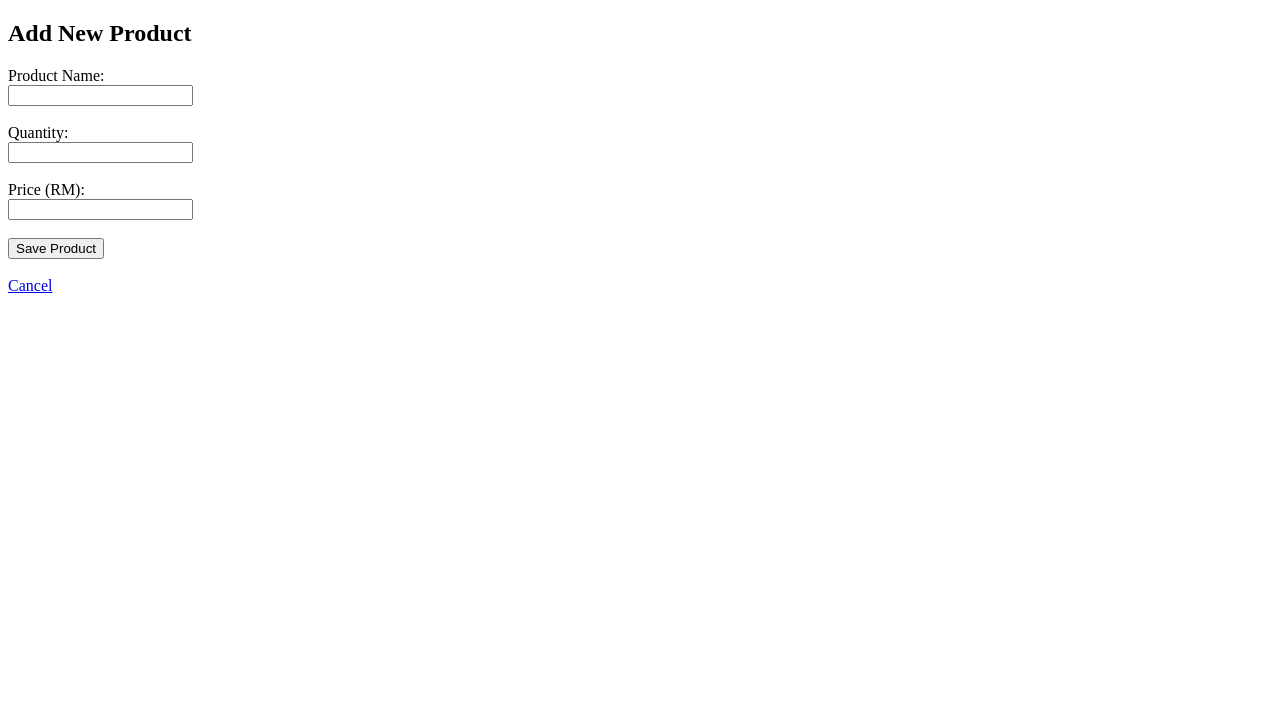
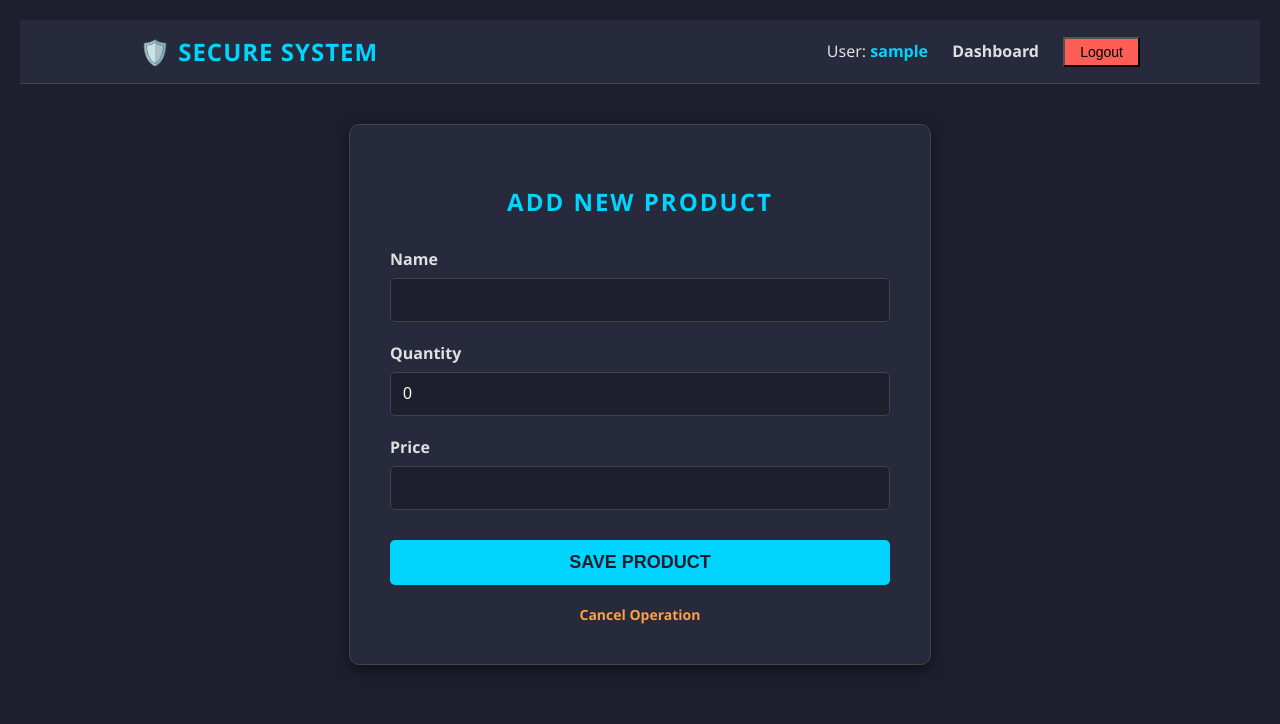
Before and after one commit to uzairblip/secure_project123, a Django app: page /inventory/add/ in a window 1280 px wide. Shown: the top 724 px of the page. Run offline with Django 5.2, Linux system fonts and the light colour scheme; the visitor is signed in with stand-in values (Sample User, id 1).

Commit message:
Fixed add product form and styles

```diff
--- /dev/null
+++ b/inventory/forms.py
@@ -0,0 +1,8 @@
+from django import forms
+from .models import Product
+
+class ProductForm(forms.ModelForm):
+    class Meta:
+        model = Product
+        fields = ['name', 'quantity', 'price']
+        # This tells Django: "Build a form automatically based on these 3 database columns"
--- a/inventory/templates/inventory/add_product.html
+++ b/inventory/templates/inventory/add_product.html
@@ -1,24 +1,29 @@
-<!DOCTYPE html>
-<html>
-<head>
-    <title>Add Product</title>
-</head>
-<body>
+{% extends 'base.html' %}
+
+{% block content %}
+<div class="form-container">
     <h2>Add New Product</h2>
+
     <form method="post">
         {% csrf_token %}
-        <label>Product Name:</label><br>
-        <input type="text" name="name" required><br><br>
 
-        <label>Quantity:</label><br>
-        <input type="number" name="quantity" required><br><br>
+        {% for field in form %}
+        <div class="form-group">
+            <label for="{{ field.id_for_label }}">{{ field.label }}</label>
 
-        <label>Price (RM):</label><br>
-        <input type="number" step="0.01" name="price" required><br><br>
+            {{ field }}
 
-        <button type="submit">Save Product</button>
+            {% if field.errors %}
+                <div style="color: #ff6b6b; font-size: 13px; margin-top: 5px;">
+                    ⚠️ {{ field.errors.0 }}
+                </div>
+            {% endif %}
+        </div>
+        {% endfor %}
+
+        <button type="submit" class="btn-save">SAVE PRODUCT</button>
     </form>
-    <br>
-    <a href="{% url 'inventory_list' %}">Cancel</a>
-</body>
-</html>
+
+    <a href="{% url 'dashboard' %}" class="cancel-link">Cancel Operation</a>
+</div>
+{% endblock %}
--- a/inventory/views.py
+++ b/inventory/views.py
@@ -1,6 +1,7 @@
 from django.shortcuts import render, redirect
 from django.contrib.auth.decorators import login_required, user_passes_test
 from .models import Product
+from .forms import ProductForm  # <--- IMPORT THE NEW FORM HERE
 
 # Security Check: Is the user an Admin (Superuser)?
 def is_admin(user):
@@ -8,24 +9,24 @@ def is_admin(user):
 
 @login_required
 def inventory_list(request):
-    # Everyone can VIEW the list
     products = Product.objects.all()
     return render(request, 'inventory/inventory_list.html', {'products': products})
 
 @login_required
-@user_passes_test(is_admin)  # <--- THIS IS THE NEW SECURITY LOCK
+@user_passes_test(is_admin)
 def add_product(request):
+    # 1. If the user clicked "Save" (POST request)
     if request.method == 'POST':
-        name = request.POST.get('name')
-        quantity = request.POST.get('quantity')
-        price = request.POST.get('price')
+        form = ProductForm(request.POST) # Fill the form with their data
+        if form.is_valid():
+            product = form.save(commit=False) # Pause saving to add the user
+            product.created_by = request.user # Add the logged-in user
+            product.save() # Now save to DB
+            return redirect('inventory_list')
 
-        Product.objects.create(
-            name=name,
-            quantity=quantity,
-            price=price,
-            created_by=request.user
-        )
-        return redirect('inventory_list')
+    # 2. If the user just opened the page (GET request)
+    else:
+        form = ProductForm() # Create a blank form
 
-    return render(request, 'inventory/add_product.html')
+    # 3. CRITICAL: Send the 'form' to the template!
+    return render(request, 'inventory/add_product.html', {'form': form})
--- a/static/css/style.css
+++ b/static/css/style.css
@@ -46,24 +46,88 @@ tr:hover {
     background-color: #33364a;
 }
 
-/* Forms & Buttons */
-input {
-    padding: 10px;
-    margin: 5px;
-    border-radius: 5px;
-    border: none;
+/* =========================================
+   FORM CONTAINER (Login & Add Product)
+   ========================================= */
+
+/* The Dark Card Container */
+.form-container {
+    background-color: #27293d; /* Matches your Table background */
+    padding: 40px;
+    border-radius: 10px;
+    box-shadow: 0 4px 15px rgba(0, 0, 0, 0.5);
+    max-width: 500px;
+    margin: 40px auto; /* Centers the card */
+    border: 1px solid #444; /* Matches your Table borders */
+    text-align: left; /* Aligns labels to the left */
 }
 
-button {
-    background-color: #00d4ff;
-    color: #1e1e2f;
-    padding: 10px 20px;
-    border: none;
-    border-radius: 5px;
-    cursor: pointer;
+/* Form Headings */
+.form-container h2 {
+    color: #00d4ff; /* Your Cyan Blue */
+    text-align: center;
+    margin-bottom: 30px;
+    text-transform: uppercase;
+    letter-spacing: 2px;
+}
+
+/* Input Labels */
+.form-group label {
+    display: block;
+    margin-bottom: 8px;
+    color: #e0e0e0; /* Your Light Grey */
     font-weight: bold;
 }
 
-button:hover {
-    background-color: #00b8e6;
+/* --- THE FIX: Universal Input Styling --- */
+/* Targets ALL inputs inside the form container automatically */
+.form-container input,
+.form-container select,
+.form-container textarea {
+    width: 100%; /* Full width inside the card */
+    padding: 12px;
+    margin-bottom: 20px;
+    background-color: #1e1e2f; /* Darker background (Your body color) */
+    border: 1px solid #444;
+    border-radius: 5px;
+    color: #ffffff;
+    font-size: 16px;
+    box-sizing: border-box; /* Ensures padding doesn't break width */
 }
+
+/* Focus Effect (When clicking input) */
+.form-container input:focus,
+.form-container select:focus,
+.form-container textarea:focus {
+    border-color: #00d4ff; /* Your Cyan Glow */
+    outline: none;
+    box-shadow: 0 0 8px rgba(0, 212, 255, 0.3);
+}
+
+/* The Save Button */
+.btn-save {
+    width: 100%;
+    padding: 12px;
+    background-color: #00d4ff; /* Your Cyan */
+    color: #1e1e2f; /* Dark Text */
+    border: none;
+    border-radius: 5px;
+    font-size: 18px;
+    font-weight: bold;
+    cursor: pointer;
+    transition: background 0.3s;
+    margin-top: 10px;
+}
+
+.btn-save:hover {
+    background-color: #00b8e6; /* Slightly darker cyan */
+}
+
+/* Cancel Link Styling */
+.cancel-link {
+    display: block;
+    text-align: center;
+    margin-top: 20px;
+    color: #ff9f43; /* Your Orange */
+    font-size: 14px;
+}
--- /dev/null
+++ b/templates/base.html
@@ -0,0 +1,43 @@
+{% load static %}
+<!DOCTYPE html>
+<html lang="en">
+<head>
+    <meta charset="UTF-8">
+    <meta name="viewport" content="width=device-width, initial-scale=1.0">
+    <title>Secure Inventory System</title>
+    <link rel="stylesheet" href="{% static 'css/style.css' %}">
+</head>
+<body style="text-align: center;">
+
+    <nav style="background-color: #27293d; padding: 15px; border-bottom: 1px solid #444; margin-bottom: 40px;">
+        <div style="max-width: 1000px; margin: 0 auto; display: flex; justify-content: space-between; align-items: center;">
+
+            <a href="/" style="font-size: 24px; color: #00d4ff; text-decoration: none; font-weight: bold; letter-spacing: 1px;">
+                🛡️ SECURE SYSTEM
+            </a>
+
+            <div>
+                {% if user.is_authenticated %}
+                    <span style="color: #e0e0e0; margin-right: 20px;">
+                        User: <strong style="color: #00d4ff;">{{ user.username }}</strong>
+                    </span>
+                    <a href="{% url 'dashboard' %}" style="color: #e0e0e0; margin-right: 20px;">Dashboard</a>
+
+                    <form action="{% url 'logout' %}" method="post" style="display: inline;">
+                        {% csrf_token %}
+                        <button type="submit" style="background-color: #ff5e57; padding: 5px 15px; font-size: 14px;">Logout</button>
+                    </form>
+                {% else %}
+                    <a href="{% url 'login' %}" style="color: #00d4ff;">Login</a>
+                {% endif %}
+            </div>
+        </div>
+    </nav>
+
+    <div style="max-width: 1000px; margin: 0 auto;">
+        {% block content %}
+        {% endblock %}
+    </div>
+
+</body>
+</html>
```
